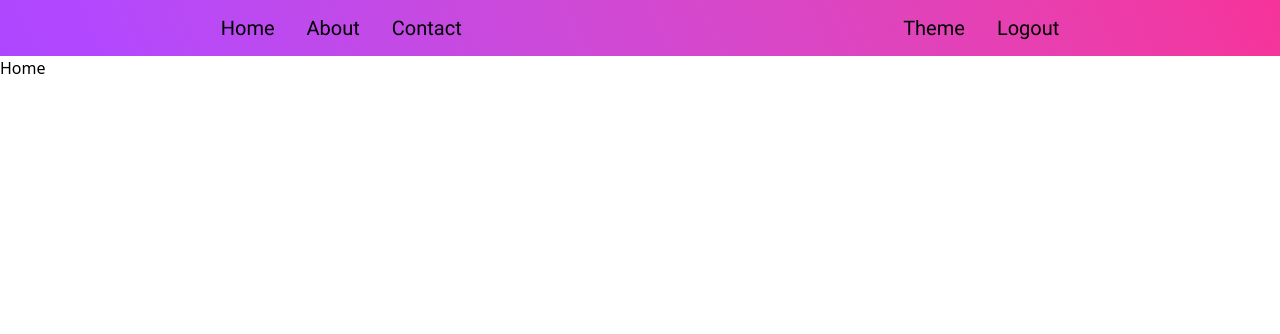
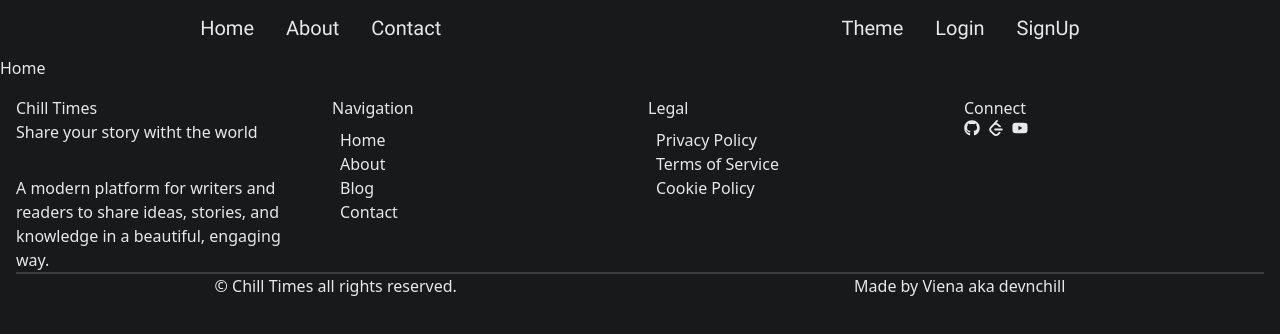
Before and after one commit to devnchill/OdinBlog, a React (Vite) app in the folder frontend-viewer/: page / in a window 1280 px wide. Shown: the top 334 px of the page. Built offline with nearby package versions, Linux system fonts and the light colour scheme.

Commit message:
style:footer

```diff
--- a/frontend-viewer/package.json
+++ b/frontend-viewer/package.json
@@ -14,6 +14,7 @@
     "@tailwindcss/vite": "^4.1.13",
     "react": "^19.1.1",
     "react-dom": "^19.1.1",
+    "react-icons": "^5.5.0",
     "react-router": "^7.9.2",
     "tailwindcss": "^4.1.13"
   },
--- /dev/null
+++ b/frontend-viewer/src/components/Footer/Footer.tsx
@@ -0,0 +1,25 @@
+import FooterAbout from "./FooterAbout";
+import FooterConnect from "./FooterConnect";
+import FooterLegal from "./FooterLegal";
+import FooterNav from "./FooterNav";
+
+const Footer = () => {
+  return (
+    <footer className="p-4">
+      <div className="grid lg:grid-cols-4  grid-cols-2 gap-4">
+        <FooterAbout />
+        <FooterNav />
+        <FooterLegal />
+        <FooterConnect />
+      </div>
+      <div className="flex justify-around border-t-2 border-[var(--color-border)]">
+        <p>
+          &copy; <span>Chill Times </span>all rights reserved.
+        </p>
+        <p>Made by Viena aka devnchill</p>
+      </div>
+    </footer>
+  );
+};
+
+export default Footer;
--- /dev/null
+++ b/frontend-viewer/src/components/Footer/FooterAbout.tsx
@@ -0,0 +1,16 @@
+const FooterAbout = () => {
+  return (
+    <div>
+      <div className="mb-8">
+        <p>Chill Times</p>
+        <p>Share your story witht the world</p>
+      </div>
+      <p>
+        A modern platform for writers and readers to share ideas, stories, and
+        knowledge in a beautiful, engaging way.
+      </p>
+    </div>
+  );
+};
+
+export default FooterAbout;
--- /dev/null
+++ b/frontend-viewer/src/components/Footer/FooterConnect.tsx
@@ -0,0 +1,38 @@
+import { FaGithub } from "react-icons/fa";
+import { SiLeetcode } from "react-icons/si";
+import { FaYoutube } from "react-icons/fa";
+
+const FooterConnect = () => {
+  return (
+    <div>
+      <div className="">Connect</div>
+      <div className="flex gap-2">
+        <a
+          href="https://github.com/devnchill"
+          target="_blank"
+          rel="noopener noreferrer"
+        >
+          <FaGithub />
+        </a>
+
+        <a
+          href="https://leetcode.com/0xviena"
+          target="_blank"
+          rel="noopener noreferrer"
+        >
+          <SiLeetcode />
+        </a>
+
+        <a
+          href="https://www.youtube.com/@mid3ee"
+          target="_blank"
+          rel="noopener noreferrer"
+        >
+          <FaYoutube />
+        </a>
+      </div>
+    </div>
+  );
+};
+
+export default FooterConnect;
--- /dev/null
+++ b/frontend-viewer/src/components/Footer/FooterLegal.tsx
@@ -0,0 +1,16 @@
+import { Link } from "react-router";
+
+const FooterLegal = () => {
+  return (
+    <div>
+      <p>Legal</p>
+      <div className="flex-col flex p-2">
+        <Link to={"/privacy-policy"}>Privacy Policy</Link>
+        <Link to={"terms-of-service"}>Terms of Service</Link>
+        <Link to={"cookie-policy"}>Cookie Policy</Link>
+      </div>
+    </div>
+  );
+};
+
+export default FooterLegal;
--- /dev/null
+++ b/frontend-viewer/src/components/Footer/FooterNav.tsx
@@ -0,0 +1,17 @@
+import { Link } from "react-router";
+
+const FooterNav = () => {
+  return (
+    <div>
+      <p>Navigation</p>
+      <nav className="flex flex-col p-2">
+        <Link to={"/"}>Home</Link>
+        <Link to={"/about"}>About</Link>
+        <Link to={"/blog"}>Blog</Link>
+        <Link to={"/contact"}>Contact</Link>
+      </nav>
+    </div>
+  );
+};
+
+export default FooterNav;
--- a/frontend-viewer/src/components/Button.tsx
+++ b/frontend-viewer/src/components/NavBar/Button.tsx
@@ -3,7 +3,7 @@ interface IButtonProp {
 }
 
 const Button = ({ text }: IButtonProp) => {
-  return <button className="text-xl">{text}</button>;
+  return <button className="text-xl font-['Roboto'] ">{text}</button>;
 };
 
 export default Button;
--- a/frontend-viewer/src/components/NavBar.tsx
+++ b/frontend-viewer/src/components/NavBar/NavBar.tsx
@@ -1,13 +1,13 @@
 import { Link } from "react-router";
 import Button from "./Button";
 import { useContext } from "react";
-import { AuthContext } from "../contexts/AuthContext";
+import { AuthContext } from "../../contexts/AuthContext";
 
 const NavBar = () => {
   const isLoggedIn = useContext(AuthContext);
 
   return (
-    <nav className="h-14 bg-linear-65 from-purple-500 to-pink-500 flex justify-around font-[Roboto]">
+    <nav className="h-14 flex justify-around font-[Roboto]">
       <div className="flex  gap-8 items-center text-xl">
         <Link
           to={{
--- a/frontend-viewer/src/main.css
+++ b/frontend-viewer/src/main.css
@@ -3,6 +3,16 @@
 @font-face {
   font-family: "Roboto";
   src:
-    local("Roboto"), url("fonts/Roboto/Roboto-VariableFont_wdth\,wght.ttf"),
+    local("Roboto"), url("fonts/Roboto/Roboto-VariableFont_wdth,wght.ttf"),
     format("truetype");
 }
+
+:root {
+  --color-primary: #f4515e;
+  --color-background: #17191b;
+  --color-surface: #e6e8eb;
+  --color-muted: #7a7c81;
+  --color-border: #3c3e42;
+  --color-danger: #7c393d;
+  --color-danger-light: #e06e7a;
+}
--- a/frontend-viewer/src/pages/HomePage.tsx
+++ b/frontend-viewer/src/pages/HomePage.tsx
@@ -1,8 +1,8 @@
 const HomePage = () => {
   return (
-    <>
+    <main className="">
       <div>Home</div>
-    </>
+    </main>
   );
 };
 export default HomePage;
--- a/frontend-viewer/src/pages/LayoutPage.tsx
+++ b/frontend-viewer/src/pages/LayoutPage.tsx
@@ -1,13 +1,15 @@
 import { Outlet } from "react-router";
-import NavBar from "../components/NavBar";
+import NavBar from "../components/NavBar/NavBar";
 import { AuthContext } from "../contexts/AuthContext";
+import Footer from "../components/Footer/Footer";
 
 export const LayoutPage = () => {
   return (
-    <AuthContext.Provider value={true}>
-      <div className="h-screen">
+    <AuthContext.Provider value={false}>
+      <div className="h-screen bg-[var(--color-background)] text-[var(--color-surface)]">
         <NavBar />
         <Outlet />
+        <Footer />
       </div>
     </AuthContext.Provider>
   );
```
Also changed, not shown: 1 other file (tests, documents, lock files or other folders).
